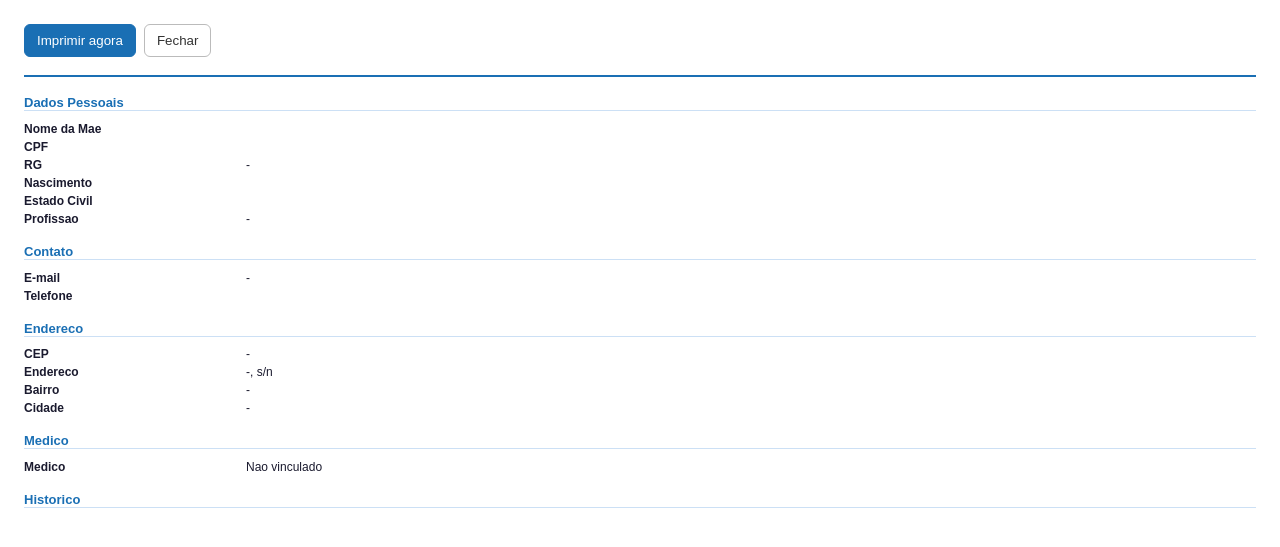
After one commit to mugO-Santos/formulariO, a Flask app: template app/templates/painel/print_perfil.html in a window 1280 px wide. The commit adds this page. Shown: the top 547 px of the page. Run offline with Flask 3, Linux system fonts and the light colour scheme; the template is opened without the code that fills it, so the values that code supplies are empty.

Commit message:
Add popup browser printing without WeasyPrint dependency

```diff
--- /dev/null
+++ b/app/templates/painel/print_perfil.html
@@ -0,0 +1,83 @@
+<!DOCTYPE html>
+<html lang="pt-BR">
+<head>
+  <meta charset="UTF-8" />
+  <meta name="viewport" content="width=device-width, initial-scale=1.0" />
+  <title>Impressao - {{ paciente.nome }}</title>
+  <style>
+    body { font-family: Arial, sans-serif; font-size: 12px; color: #1a1a2e; margin: 24px; }
+    h1 { font-size: 18px; border-bottom: 2px solid #1a6fb4; padding-bottom: 6px; margin-bottom: 10px; }
+    h2 { font-size: 13px; color: #1a6fb4; margin-top: 18px; border-bottom: 1px solid #cce0f5; }
+    dl { display: grid; grid-template-columns: 170px 1fr; gap: 4px 12px; margin-top: 8px; }
+    dt { font-weight: bold; }
+    .obs { white-space: pre-wrap; }
+    .log-item { border-bottom: 1px solid #eee; padding: 3px 0; }
+    .toolbar { display: flex; gap: 8px; margin-bottom: 10px; }
+    .btn { border: 1px solid #1a6fb4; background: #1a6fb4; color: #fff; border-radius: 6px; padding: 8px 12px; cursor: pointer; }
+    .btn-alt { border: 1px solid #bbb; background: #fff; color: #333; }
+
+    @media print {
+      .toolbar { display: none; }
+      body { margin: 10mm; }
+    }
+  </style>
+</head>
+<body>
+  <div class="toolbar">
+    <button class="btn" type="button" onclick="window.print()">Imprimir agora</button>
+    <button class="btn btn-alt" type="button" onclick="window.close()">Fechar</button>
+  </div>
+
+  <h1>{{ paciente.nome }}</h1>
+
+  <h2>Dados Pessoais</h2>
+  <dl>
+    <dt>Nome da Mae</dt><dd>{{ paciente.nome_mae }}</dd>
+    <dt>CPF</dt><dd>{{ paciente.cpf }}</dd>
+    <dt>RG</dt><dd>{{ paciente.rg or '-' }}</dd>
+    <dt>Nascimento</dt><dd>{{ paciente.data_nascimento.strftime('%d/%m/%Y') }}</dd>
+    <dt>Estado Civil</dt><dd>{{ paciente.estado_civil }}</dd>
+    <dt>Profissao</dt><dd>{{ paciente.profissao or '-' }}</dd>
+  </dl>
+
+  <h2>Contato</h2>
+  <dl>
+    <dt>E-mail</dt><dd>{{ paciente.email or '-' }}</dd>
+    <dt>Telefone</dt><dd>{{ paciente.telefone }}</dd>
+  </dl>
+
+  <h2>Endereco</h2>
+  <dl>
+    <dt>CEP</dt><dd>{{ paciente.cep or '-' }}</dd>
+    <dt>Endereco</dt><dd>{{ paciente.endereco or '-' }}, {{ paciente.numero or 's/n' }}</dd>
+    <dt>Bairro</dt><dd>{{ paciente.bairro or '-' }}</dd>
+    <dt>Cidade</dt><dd>{{ paciente.cidade or '-' }}</dd>
+  </dl>
+
+  <h2>Medico</h2>
+  <dl>
+    <dt>Medico</dt>
+    <dd>{% if paciente.medico %}{{ paciente.medico.nome }} - CRM {{ paciente.medico.crm }}{% else %}Nao vinculado{% endif %}</dd>
+  </dl>
+
+  {% if paciente.observacoes %}
+  <h2>Observacoes</h2>
+  <p class="obs">{{ paciente.observacoes }}</p>
+  {% endif %}
+
+  <h2>Historico</h2>
+  {% for log in paciente.logs | sort(attribute='criado_em', reverse=True) %}
+  <div class="log-item">
+    {{ log.criado_em | horario_sp }}
+    {% if log.usuario %} - {{ log.usuario.nome }}{% endif %}
+    - {{ log.acao }}
+  </div>
+  {% endfor %}
+
+  <script>
+    window.addEventListener('load', function () {
+      window.print();
+    });
+  </script>
+</body>
+</html>
```
Also changed, not shown: app/routes/painel.py (+15 -0 lines), app/templates/painel/perfil.html (+14 -1 lines).
